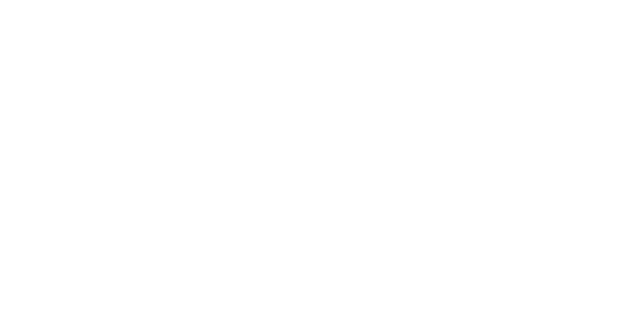
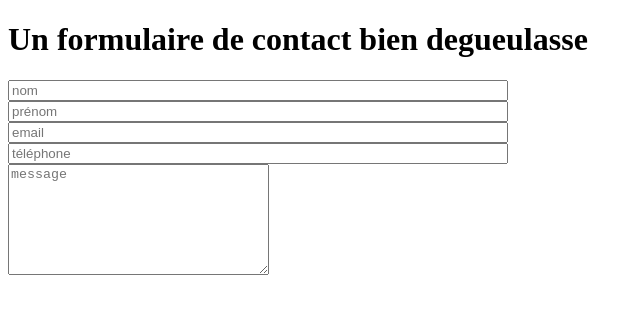
Before and after one commit to warsamefarah/rendu-git, a plain HTML site: page contact.html in a window 1280 px wide. Shown: the whole page, without its empty margins (0-643 px from the left). Drawn offline with Linux system fonts and the light colour scheme.

Commit message:
merge branch contact :construction:

```diff
--- a/contact.html
+++ b/contact.html
@@ -5,10 +5,18 @@
     <meta charset="UTF-8">
     <meta name="viewport" content="width=device-width, initial-scale=1.0">
     <title>Document</title>
+    <link rel="stylesheet" href="style.css">
 </head>
 
 <body>
-
+    <h1>Un formulaire de contact bien degueulasse </h1>
+    <form action="">
+        <input type="text" placeholder="nom">
+        <input type="text" placeholder="prénom">
+        <input type="email" placeholder="email">
+        <input type="tel" placeholder="téléphone">
+        <textarea name="message" id="message" cols="30" rows="7" placeholder="message"></textarea>
+    </form>
 </body>
 
 </html>
--- a/style.css
+++ b/style.css
@@ -0,0 +1,9 @@
+form {
+    display: flex;
+    flex-wrap: wrap;
+    width: 500px;
+}
+
+input {
+    width: 100%;
+}
```
